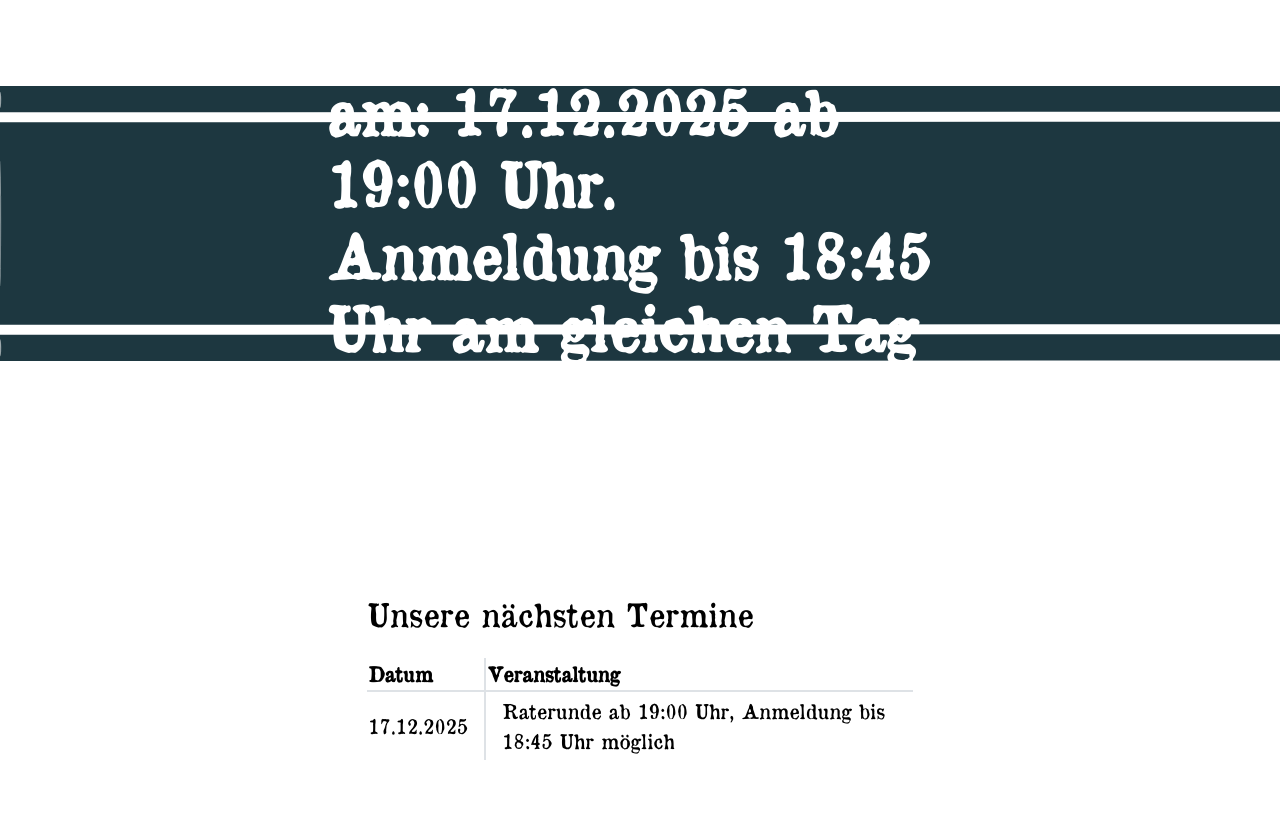
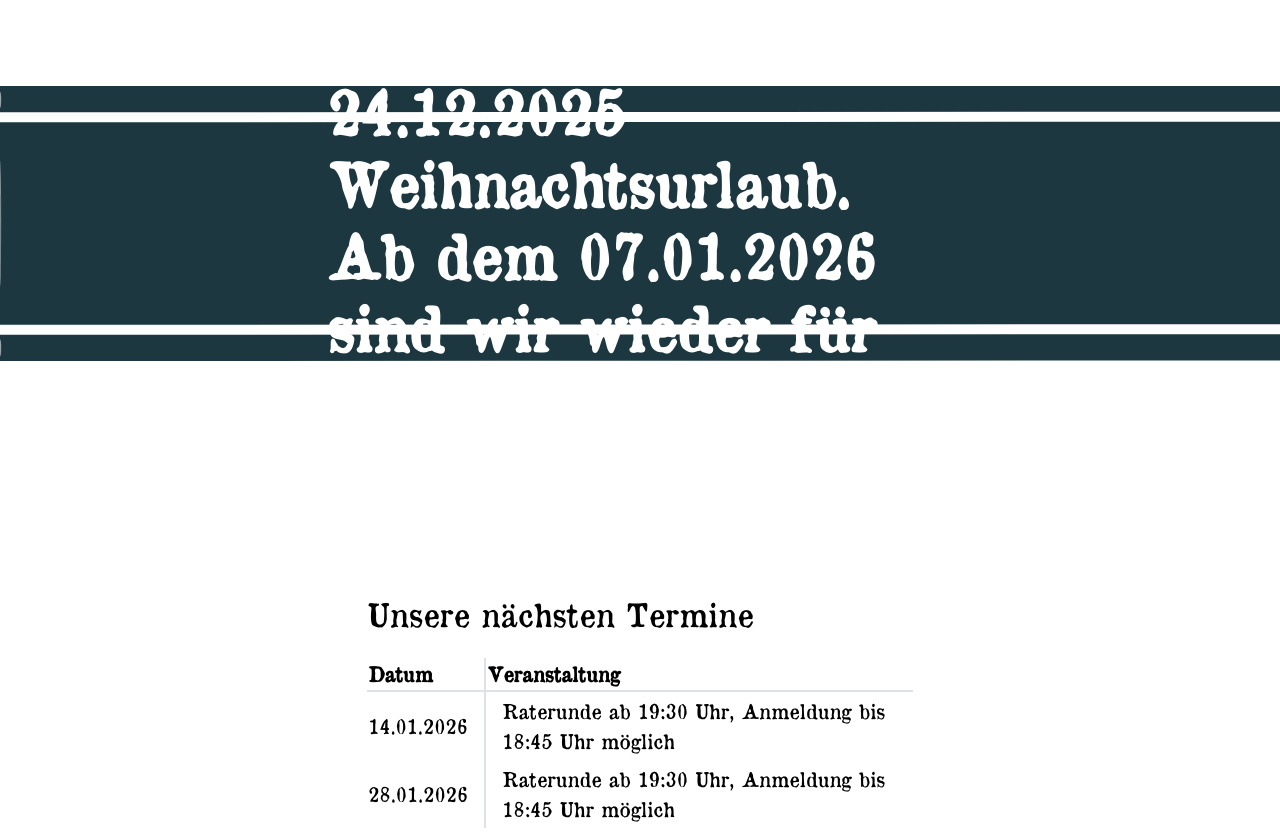
Before and after one commit to Primedi/wirtschaftswunder.github.io, a plain HTML site: page index.html in a window 1280 px wide. Shown: the part 821-1653 px from the top of the page. Drawn offline with nearby package versions, Linux system fonts and the light colour scheme.

Commit message:
Neue Termine

```diff
--- a/index.html
+++ b/index.html
@@ -53,7 +53,7 @@
             <div class="bg-image-full" style="background-image: url('./balken-dunkelzeug.svg')">
                 <div class="row justify-content-center">
                     <div class="col-lg-6">
-                        <h2 class="text-white fs-3 fw-bolder">Nächste Raterunde am: 17.12.2025 ab 19:00 Uhr. Anmeldung bis 18:45 Uhr am gleichen Tag möglich.</h2>
+                        <h2 class="text-white fs-3 fw-bolder">Wir machen ab dem 24.12.2025 Weihnachtsurlaub. Ab dem 07.01.2026 sind wir wieder für euch da.<h2>
                     </div>
                 </div>
             </div>
@@ -71,15 +71,15 @@
                                     </tr>
                                 </thead>
                             <tbody>
-                            <!--
+
 							<tr>
-                                <td class="border-end py-1 pe-3">03.12.2025</td>
-                                <td class="py-1 ps-3">Raterunde ab 19:00 Uhr, Anmeldung bis 18:45 Uhr möglich</td>
+                                <td class="border-end py-1 pe-3">14.01.2026</td>
+                                <td class="py-1 ps-3">Raterunde ab 19:30 Uhr, Anmeldung bis 18:45 Uhr möglich</td>
                             </tr>
-							-->
+
 								<tr>
-                                <td class="border-end py-1 pe-3">17.12.2025</td>
-                                <td class="py-1 ps-3">Raterunde ab 19:00 Uhr, Anmeldung bis 18:45 Uhr möglich</td>
+                                <td class="border-end py-1 pe-3">28.01.2026</td>
+                                <td class="py-1 ps-3">Raterunde ab 19:30 Uhr, Anmeldung bis 18:45 Uhr möglich</td>
                             </tr>
                             </tbody>
                         </table>
```
